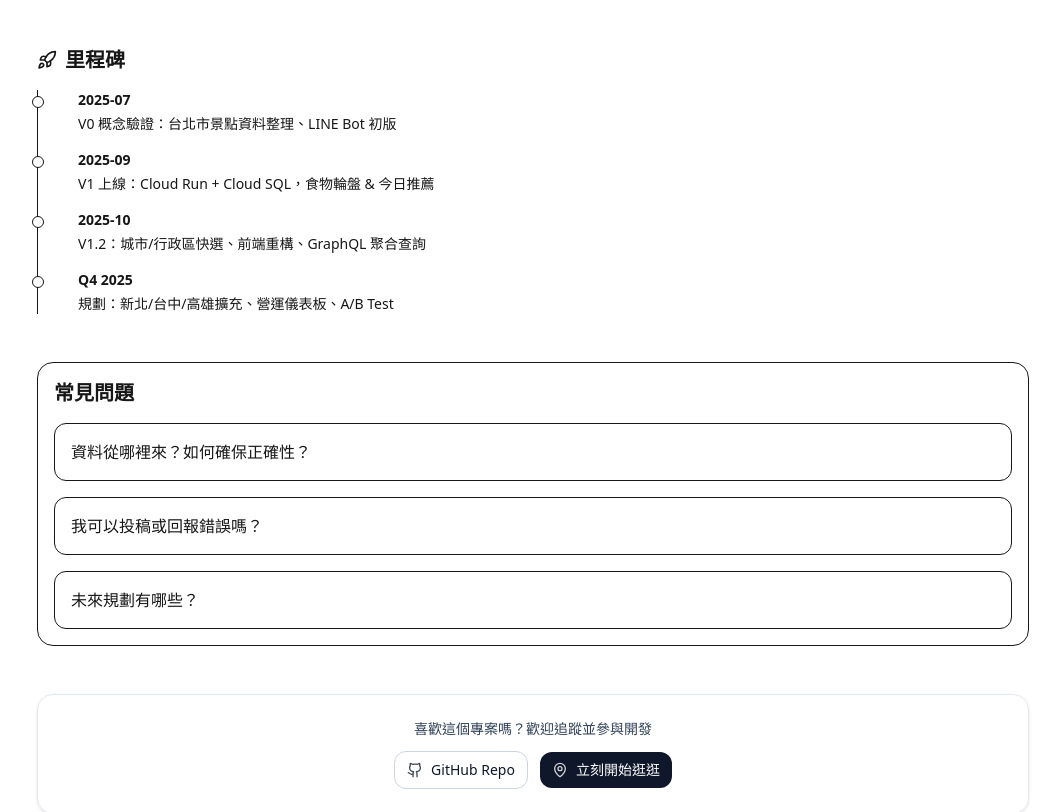
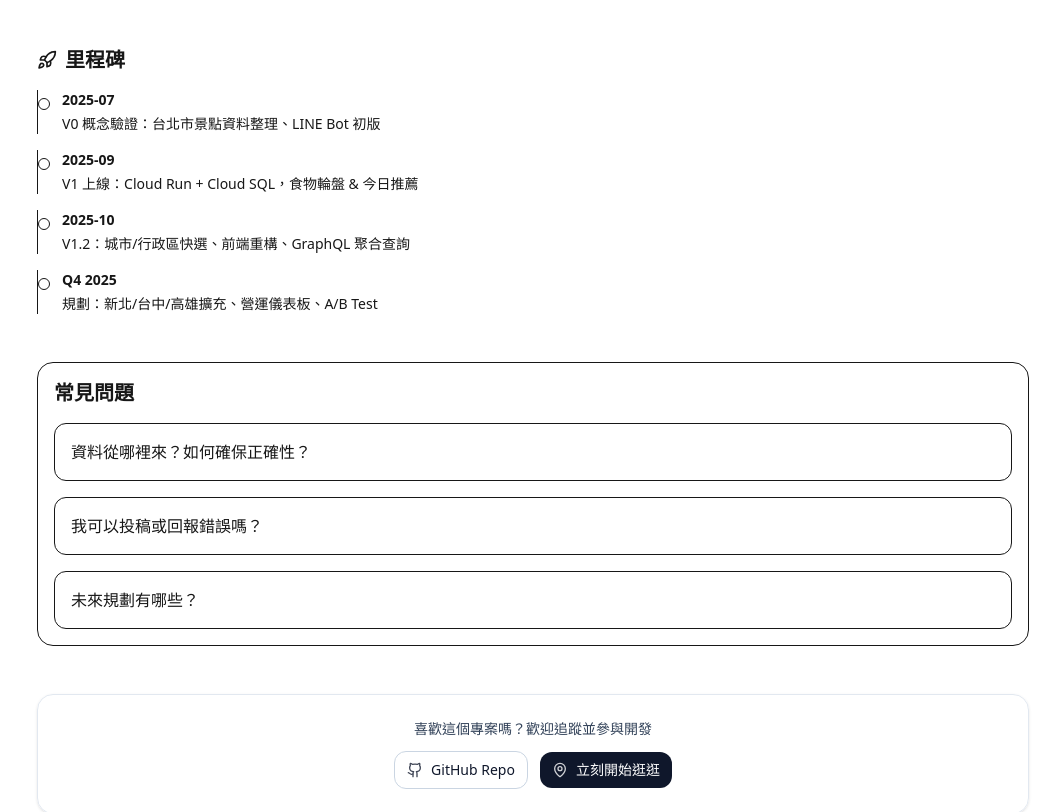
Before and after one commit to Aaron629/today-go-where-bot, a Next.js app in the folder web/: page /about in a window 1280 px wide. Shown: the part 1473-2285 px from the top of the page, without its empty margins (107-1167 px from the left). Built offline with nearby package versions, Linux system fonts and the light colour scheme.

Commit message:
調整關於我們分頁的版面位置

```diff
--- a/web/src/app/about/page.tsx
+++ b/web/src/app/about/page.tsx
@@ -53,10 +53,10 @@ export default function AboutPage() {
     { date: "Q4 2025", text: "規劃：新北/台中/高雄擴充、營運儀表板、A/B Test" },
   ];
 
-  const YEAR = new Date().getFullYear(); // 同一年內不會造成 mismatch，保留動態即可
+  const YEAR = new Date().getFullYear();
 
   return (
-    <section className="mx-auto max-w-5xl px-4 py-10">
+    <section className="mx-auto max-w-5xl px-4 py-10 overflow-x-clip">
       {/* Hero */}
       <motion.div
         variants={fadeUp}
@@ -82,7 +82,7 @@ export default function AboutPage() {
         className="grid sm:grid-cols-2 lg:grid-cols-3 gap-4"
       >
         {features.map((f, i) => (
-          <div key={i} className="rounded-2xl border bg-white/50 backdrop-blur p-4 shadow-sm hover:shadow transition">
+          <div key={i} className="min-w-0 rounded-2xl border bg-white/50 backdrop-blur p-4 shadow-sm hover:shadow transition">
             <div className="flex items-center gap-2 font-semibold">
               <span className="inline-flex items-center justify-center rounded-xl border w-9 h-9">
                 {f.icon}
@@ -125,7 +125,7 @@ export default function AboutPage() {
         </h2>
         <div className="mt-4 grid md:grid-cols-2 lg:grid-cols-3 gap-4">
           {stack.map((g, i) => (
-            <div key={i} className="rounded-2xl border p-4">
+            <div key={i} className="min-w-0 rounded-2xl border p-4">
               <div className="text-sm font-medium opacity-80">{g.name}</div>
               <div className="mt-2 flex flex-wrap gap-2">
                 {g.items.map((it, j) => (
@@ -152,7 +152,7 @@ export default function AboutPage() {
           <Cloud className="w-5 h-5" /> 部署架構（GCP）
         </h2>
         <div className="mt-4 grid gap-4 lg:grid-cols-2">
-          <div className="rounded-2xl border p-4">
+          <div className="min-w-0 rounded-2xl border p-4">
             <h3 className="font-medium flex items-center gap-2"><Database className="w-4 h-4" /> Data Flow</h3>
             <ul className="mt-2 list-disc list-inside text-sm text-muted-foreground space-y-1">
               <li>資料來源：人工整理 + 開放資料（地標、行政區、營業資訊）。</li>
@@ -161,7 +161,7 @@ export default function AboutPage() {
               <li>媒體：圖片與靜態資源存放於 Cloud Storage（GCS）。</li>
             </ul>
           </div>
-          <div className="rounded-2xl border p-4">
+          <div className="min-w-0 rounded-2xl border p-4">
             <h3 className="font-medium flex items-center gap-2"><Shield className="w-4 h-4" /> Runtime</h3>
             <ul className="mt-2 list-disc list-inside text-sm text-muted-foreground space-y-1">
               <li>前端：Next.js（SSG/ISR + Edge Runtime 規劃）。</li>
@@ -172,17 +172,19 @@ export default function AboutPage() {
           </div>
         </div>
         <div className="mt-4 rounded-2xl border p-4 bg-white/60">
-          <pre className="text-xs leading-6 overflow-x-auto"><code>{`Client (LINE / Web)
+          <pre className="text-xs leading-6 overflow-x-auto max-w-full">
+            <code>{`Client (LINE / Web)
   └─▶ Next.js (App Router / Edge)
        └─▶ API Gateway (GraphQL + REST)
             ├─▶ FastAPI (Business / Caching)
             ├─▶ Cloud SQL (PostgreSQL)
             └─▶ Cloud Storage (Images/Assets)
-`}</code></pre>
+`}</code>
+          </pre>
         </div>
       </motion.div>
 
-      {/* Milestones */}
+      {/* Milestones (fixed) */}
       <motion.div
         variants={fadeUp}
         initial={false}
@@ -194,10 +196,10 @@ export default function AboutPage() {
         <h2 className="text-xl font-semibold flex items-center gap-2">
           <Rocket className="w-5 h-5" /> 里程碑
         </h2>
-        <ol className="mt-4 relative border-s ps-6 space-y-4">
+        <ol className="mt-4 space-y-4">
           {milestones.map((m, i) => (
-            <li key={i} className="ms-4">
-              <div className="absolute -start-1.5 mt-1.5 w-3 h-3 rounded-full border bg-white" />
+            <li key={i} className="relative ps-6 border-s">
+              <span className="pointer-events-none absolute left-0 top-2 inline-block h-3 w-3 rounded-full border bg-white" />
               <div className="text-sm font-semibold">{m.date}</div>
               <p className="text-sm text-muted-foreground mt-1">{m.text}</p>
             </li>
@@ -250,12 +252,12 @@ export default function AboutPage() {
           喜歡這個專案嗎？歡迎追蹤並參與開發
         </p>
 
-        <div className="mt-3 flex items-center justify-center gap-3">
+        <div className="mt-3 flex flex-wrap items-center justify-center gap-3">
           <a
             href="https://github.com/Aaron629/today-go-where-bot"
             target="_blank"
             rel="noreferrer"
-            className="inline-flex items-center gap-2 rounded-xl px-3 py-2 text-sm border border-slate-300 bg-white text-slate-900 hover:bg-slate-50 dark:border-white/20 dark:bg-white/10 dark:text-white dark:hover:bg-white/15"
+            className="w-full sm:w-auto inline-flex items-center gap-2 rounded-xl px-3 py-2 text-sm border border-slate-300 bg-white text-slate-900 hover:bg-slate-50 dark:border-white/20 dark:bg-white/10 dark:text-white dark:hover:bg-white/15"
           >
             <Github className="h-4 w-4 opacity-80" />
             GitHub Repo
@@ -263,7 +265,7 @@ export default function AboutPage() {
 
           <a
             href="/"
-            className="inline-flex items-center gap-2 rounded-xl px-3 py-2 text-sm bg-slate-900 text-white hover:bg-slate-800 dark:bg-white dark:text-slate-900 dark:hover:bg-slate-100"
+            className="w-full sm:w-auto inline-flex items-center gap-2 rounded-xl px-3 py-2 text-sm bg-slate-900 text-white hover:bg-slate-800 dark:bg-white dark:text-slate-900 dark:hover:bg-slate-100"
           >
             <MapPin className="h-4 w-4 opacity-80" />
             立刻開始逛逛
```
